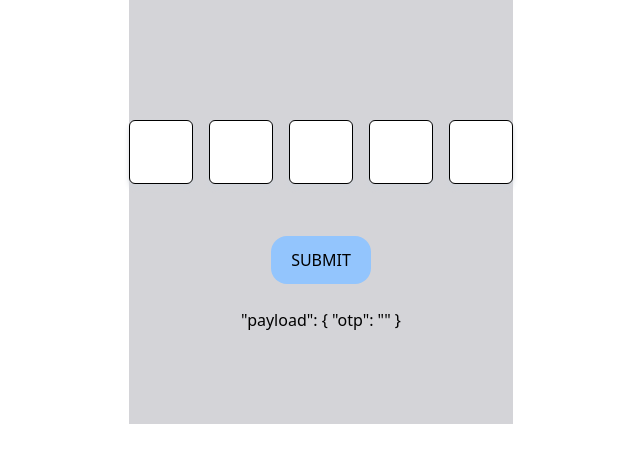
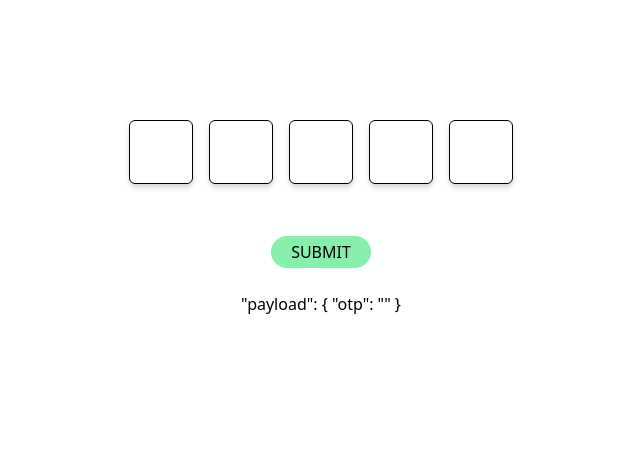
Before and after one commit to abdurrahmanu/otp-vue, a Vue app: page / in a window 1280 px wide. Shown: the top 462 px of the page, without its empty margins (319-959 px from the left). Built offline with nearby package versions, Linux system fonts and the light colour scheme.

Commit message:
Update App.vue

```diff
--- a/src/App.vue
+++ b/src/App.vue
@@ -1,5 +1,5 @@
 <template>
-  <main class="py-20 bg-zinc-300">
+  <main class="py-20">
     <div class="flex gap-4 py-10">
       <input
       v-for="i in length_of_otp"
@@ -17,7 +17,7 @@
     <div class="text-center py-3">
       <button
       @click="show_otp"
-      class="p-3 bg-blue-300 rounded-2xl px-5">SUBMIT</button>
+      class="p-1 bg-green-300 rounded-2xl px-5">SUBMIT</button>
     </div>
     <div class="text-center py-3">
         "payload": {
```
